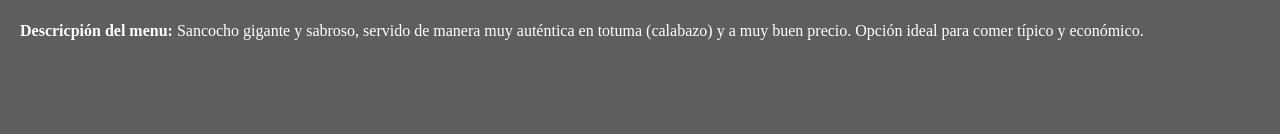
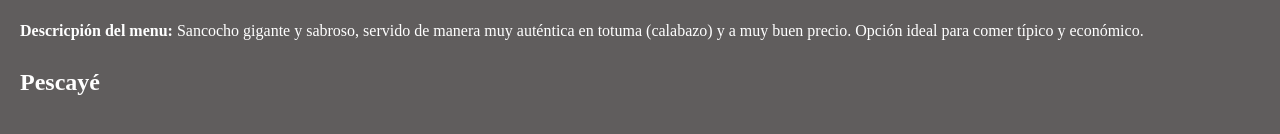
Before and after one commit to RoA26/pagina_git_rubrica_E5, a plain HTML site: page index.html in a window 1280 px wide. Shown: the part 500-634 px from the top of the page. Drawn offline with Linux system fonts and the light colour scheme.

Commit message:
Agregue el nombre del segundo

```diff
--- a/index.html
+++ b/index.html
@@ -46,6 +46,6 @@
     <p><strong>Ubicación:</strong> Carrera 64 #49-37, Barranquilla.</p>
     <p><strong>Descricpión del menu:</strong> Sancocho gigante y sabroso, servido de manera muy auténtica en totuma (calabazo) y a muy buen precio. Opción ideal para comer típico y económico.</p>
 
-
+    <h2>Pescayé</h2>
 </body>
 </html>
```
